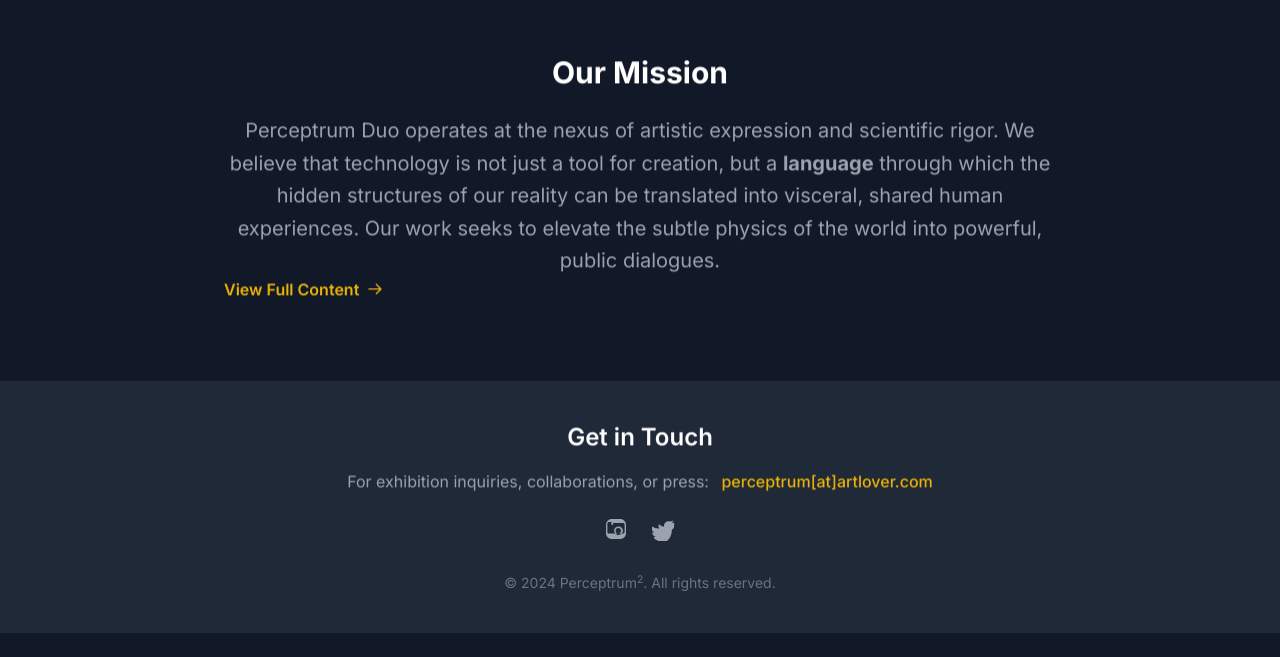
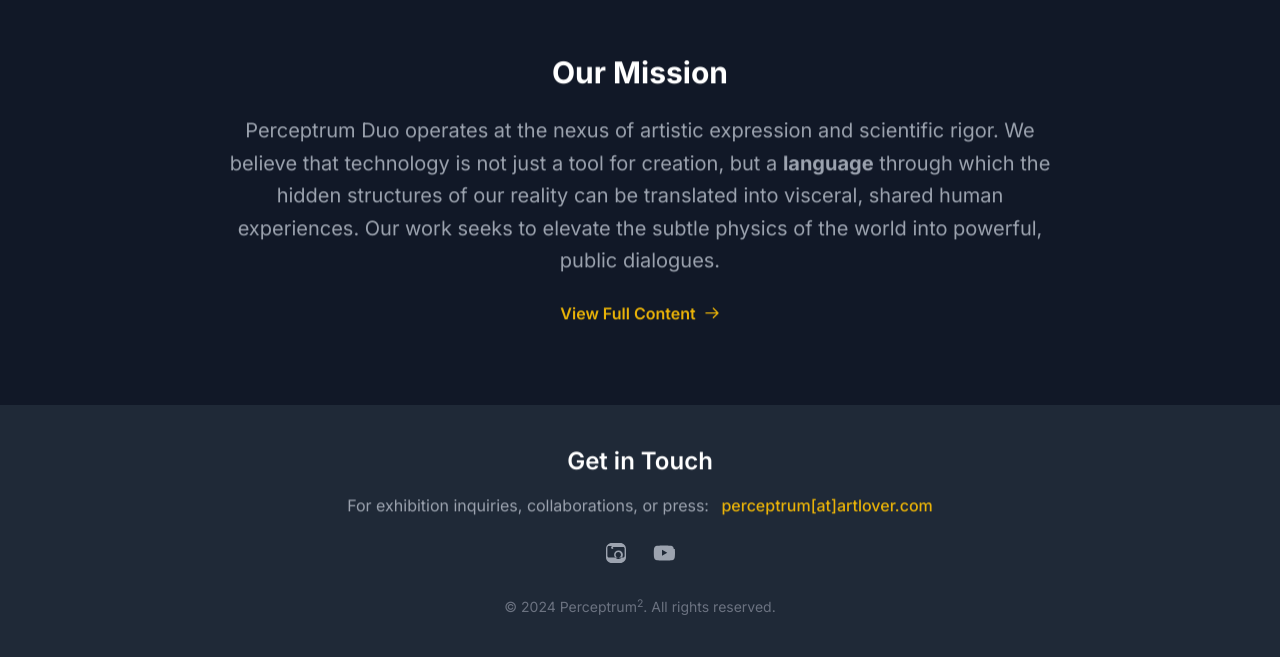
Before and after one commit to valmovigo/valmovigo.github.io, a plain HTML site: page index.html in a window 1280 px wide. Shown: the part 1509-2166 px from the top of the page. Before the commit the page ends 2142 px from the top, so only its background shows below. Drawn offline with nearby package versions, Linux system fonts and the light colour scheme.

Commit message:
fixing some links

```diff
--- a/index.html
+++ b/index.html
@@ -18,7 +18,7 @@
             <h1 class="text-3xl font-extrabold text-white tracking-wider rounded-lg p-1">Perceptrum²</h1>
             <div class="flex space-x-6 text-lg font-medium">
                 <a href="#projects" class="text-gray-300 hover:text-yellow-500 transition duration-300">Projects</a>
-                <a href="#about" class="text-gray-300 hover:text-yellow-500 transition duration-300">CV / Bio</a>
+                <a href="#about" class="text-gray-300 hover:text-yellow-500 transition duration-300">Bio</a>
                 <a href="#contact" class="text-gray-300 hover:text-yellow-500 transition duration-300">Contact</a>
             </div>
         </nav>
@@ -64,10 +64,14 @@
         <div class="max-w-4xl mx-auto px-4 sm:px-6 lg:px-8 text-center reveal-element">
             <h3 class="text-3xl font-bold text-white mb-6">Our Mission</h3>
             <p class="text-xl text-gray-400 leading-relaxed">Perceptrum Duo operates at the nexus of artistic expression and scientific rigor. We believe that technology is not just a tool for creation, but a <strong>language</strong> through which the hidden structures of our reality can be translated into visceral, shared human experiences. Our work seeks to elevate the subtle physics of the world into powerful, public dialogues.</p>
-            <a href="https://luciamarock.github.io/PerceptrumDuo/content/engHomepage.html" class="text-yellow-500 hover:text-yellow-500 font-semibold flex items-center" target="_blank">
-                        View Full Content
-                        <svg class="ml-2 w-4 h-4" fill="none" stroke="currentColor" viewBox="0 0 24 24"><path stroke-linecap="round" stroke-linejoin="round" stroke-width="2" d="M14 5l7 7m0 0l-7 7m7-7H3"></path></svg>
-                    </a>
+            <a href="https://luciamarock.github.io/PerceptrumDuo/content/engHomepage.html"
+   class="text-yellow-500 hover:text-yellow-500 font-semibold inline-flex items-center mx-auto mt-6"
+   target="_blank">
+    View Full Content
+    <svg class="ml-2 w-4 h-4" fill="none" stroke="currentColor" viewBox="0 0 24 24">
+        <path stroke-linecap="round" stroke-linejoin="round" stroke-width="2" d="M14 5l7 7m0 0l-7 7m7-7H3"/>
+    </svg>
+</a>
         </div>
     </section>
 
@@ -80,13 +84,29 @@
                 <a href="mailto:perceptrum@artlover.com" class="text-yellow-500 hover:text-yellow-500 font-medium ml-2">perceptrum[at]artlover.com</a>
             </p>
             <div class="flex justify-center space-x-6 text-gray-400 text-2xl reveal-element">
-                <a href="#" class="hover:text-yellow-500 transition duration-300" aria-label="Instagram">
-                    <svg class="w-6 h-6" fill="currentColor" viewBox="0 0 24 24"><path d="M7.8 2h8.4C19.4 2 22 4.6 22 7.8v8.4c0 3.2-2.6 5.8-5.8 5.8H7.8C4.6 22 2 19.4 2 16.2V7.8C2 4.6 4.6 2 7.8 2zm-.2 2.7l-.3.2H4.9c-.8 0-1.5.7-1.5 1.5v8.6c0 .8.7 1.5 1.5 1.5h14.2c.8 0 1.5-.7 1.5-1.5V7.6c0-.8-.7-1.5-1.5-1.5H7.6zm.5 1.2c.7 0 1.2.5 1.2 1.2S9 8 8.3 8s-1.2-.5-1.2-1.2.5-1.2 1.2-1.2zm6.2 3.6c-2.3 0-4.2 1.9-4.2 4.2S12.4 18 14.7 18s4.2-1.9 4.2-4.2-1.9-4.2-4.2-4.2zm0 1.5c1.5 0 2.7 1.2 2.7 2.7s-1.2 2.7-2.7 2.7-2.7-1.2-2.7-2.7 1.2-2.7 2.7-2.7z"/></svg>
-                </a>
-                <a href="#" class="hover:text-yellow-500 transition duration-300" aria-label="Twitter/X">
-                    <svg class="w-6 h-6" fill="currentColor" viewBox="0 0 24 24"><path d="M22.2 5.5a9.3 9.3 0 01-2.7.7 4.7 4.7 0 001.9-2.6 9.4 9.4 0 01-3 .9A4.7 4.7 0 0012 9.5c-2.1 0-3.9-1.1-5-2.6a4.7 4.7 0 00.2 4.5 9.4 9.4 0 01-6.8-1.9 4.7 4.7 0 001.8 6.3 4.7 4.7 0 01-2.1-.6v.1c0 2.2 1.6 4.1 3.7 4.5a4.7 4.7 0 01-2.1.1 4.7 4.7 0 004.4 3.2 9.4 9.4 0 01-5.8 2 9.4 9.4 0 01-1.1-.1 13.3 13.3 0 007.2 2.1c8.7 0 13.4-7.2 13.4-13.4 0-.2 0-.4-.1-.6a9.5 9.5 0 002.3-2.4"/></svg>
-                </a>
-            </div>
+
+    <!-- Instagram -->
+    <a href="https://www.instagram.com/perceptrumduo/"
+       class="hover:text-yellow-500 transition duration-300"
+       aria-label="Instagram"
+       target="_blank">
+        <svg class="w-6 h-6" fill="currentColor" viewBox="0 0 24 24">
+            <path d="M7.8 2h8.4C19.4 2 22 4.6 22 7.8v8.4c0 3.2-2.6 5.8-5.8 5.8H7.8C4.6 22 2 19.4 2 16.2V7.8C2 4.6 4.6 2 7.8 2zm-.2 2.7l-.3.2H4.9c-.8 0-1.5.7-1.5 1.5v8.6c0 .8.7 1.5 1.5 1.5h14.2c.8 0 1.5-.7 1.5-1.5V7.6c0-.8-.7-1.5-1.5-1.5H7.6zm.5 1.2c.7 0 1.2.5 1.2 1.2S9 8 8.3 8s-1.2-.5-1.2-1.2.5-1.2 1.2-1.2zm6.2 3.6c-2.3 0-4.2 1.9-4.2 4.2S12.4 18 14.7 18s4.2-1.9 4.2-4.2-1.9-4.2-4.2-4.2zm0 1.5c1.5 0 2.7 1.2 2.7 2.7s-1.2 2.7-2.7 2.7-2.7-1.2-2.7-2.7 1.2-2.7 2.7-2.7z"/>
+        </svg>
+    </a>
+
+    <!-- YouTube -->
+    <a href="https://www.youtube.com/@perceptrumduo"
+       class="hover:text-yellow-500 transition duration-300"
+       aria-label="YouTube"
+       target="_blank">
+        <svg class="w-6 h-6" fill="currentColor" viewBox="0 0 24 24">
+            <path d="M21.8 8s-.2-1.5-.8-2.2c-.8-.9-1.7-.9-2.1-1C16.5 4.5 12 4.5 12 4.5h-.1s-4.5 0-6.9.3c-.4.1-1.3.1-2.1 1C2.2 6.5 2 8 2 8S1.8 9.7 1.8 11.5v1c0 1.8.2 3.5.2 3.5s.2 1.5.8 2.2c.8.9 1.9.9 2.4 1 1.8.2 7.8.3 7.8.3s4.5 0 6.9-.3c.4-.1 1.3-.1 2.1-1 .6-.7.8-2.2.8-2.2s.2-1.8.2-3.5v-1c0-1.8-.2-3.5-.2-3.5zM10 14.7V8.8l5.3 3-5.3 2.9z"/>
+        </svg>
+    </a>
+
+</div>
+
             <p class="mt-8 text-sm text-gray-500">&copy; 2024 Perceptrum<sup>2</sup>. All rights reserved.</p>
         </div>
     </footer>
```
